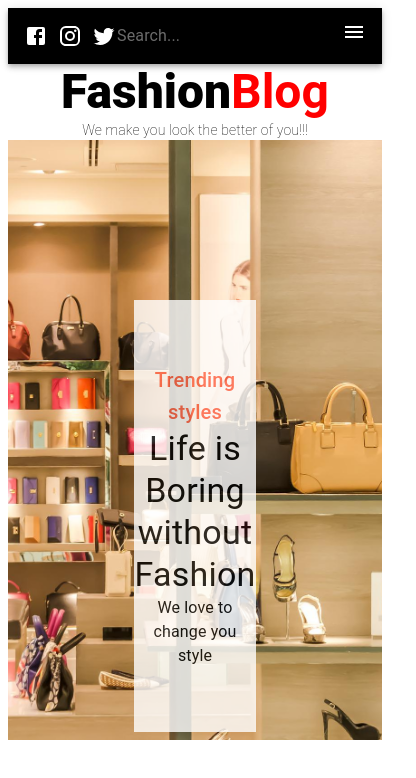
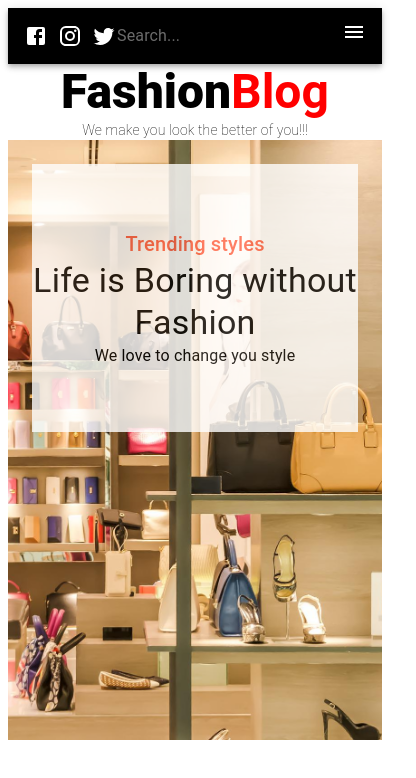
Before and after one commit to pablex72/react-mui-blog, a React (Create React App) app: page / in a window 390 px wide. Shown: the top 778 px of the page, 416 px wide, since content can reach past the window. Built offline with nearby package versions, Linux system fonts and the light colour scheme.

Commit message:
feat: hero responsive

```diff
--- a/src/components/hero/Hero.js
+++ b/src/components/hero/Hero.js
@@ -24,7 +24,7 @@ const Hero = () => {
           justifyContent: 'center'
         }}
       >
-        <Box sx={{width:'40%', padding:20}}>
+        <Box sx={{width:{xs:"100%", sm:'50%', md:'40%'}, padding:{xs:3 ,sm:2,md:20}}}>
           <Box sx={{ background: "white", opacity: "0.8" }}>
             <Typography variant={"h6"} color="tomato" align="center" pt={8}>
               Trending styles
```
